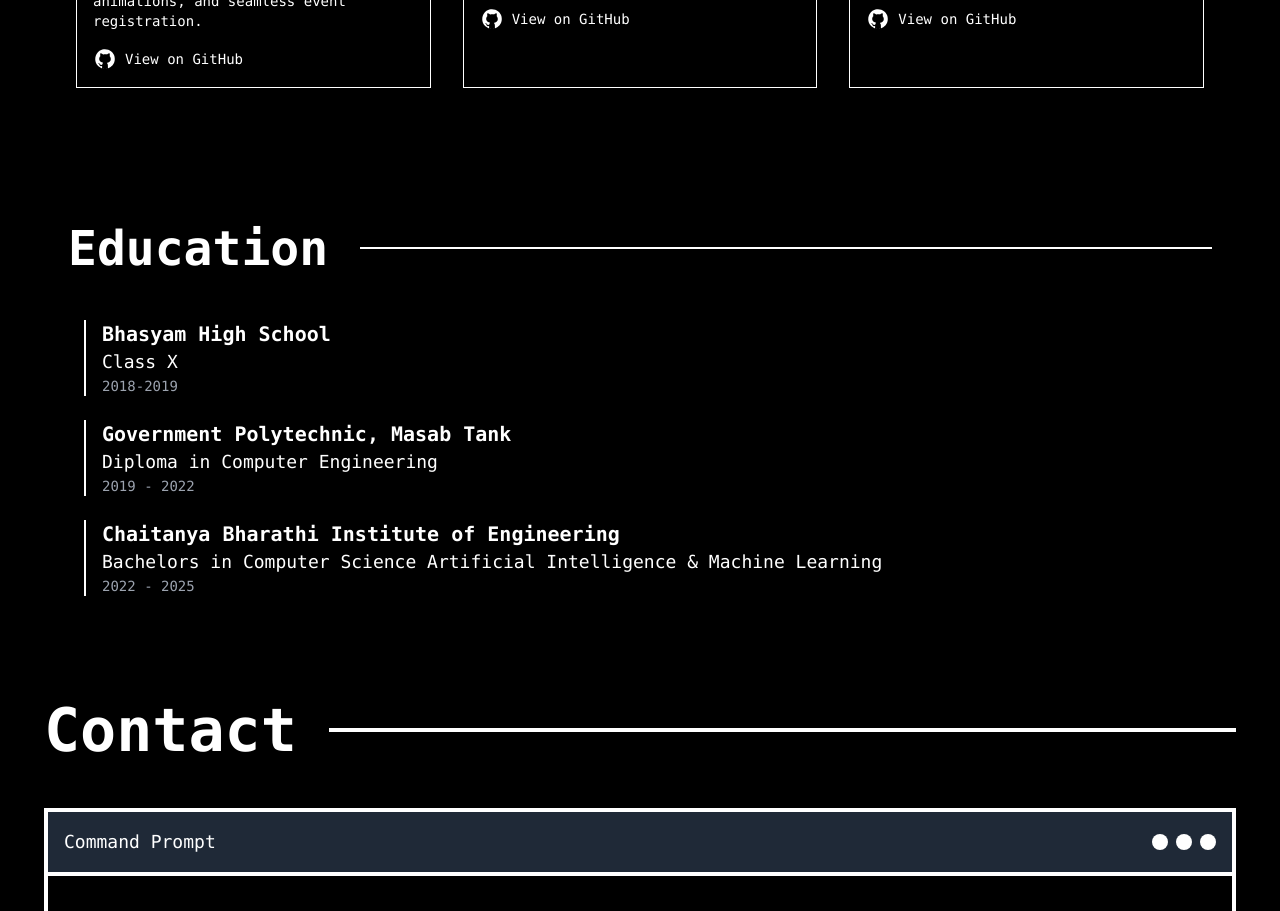
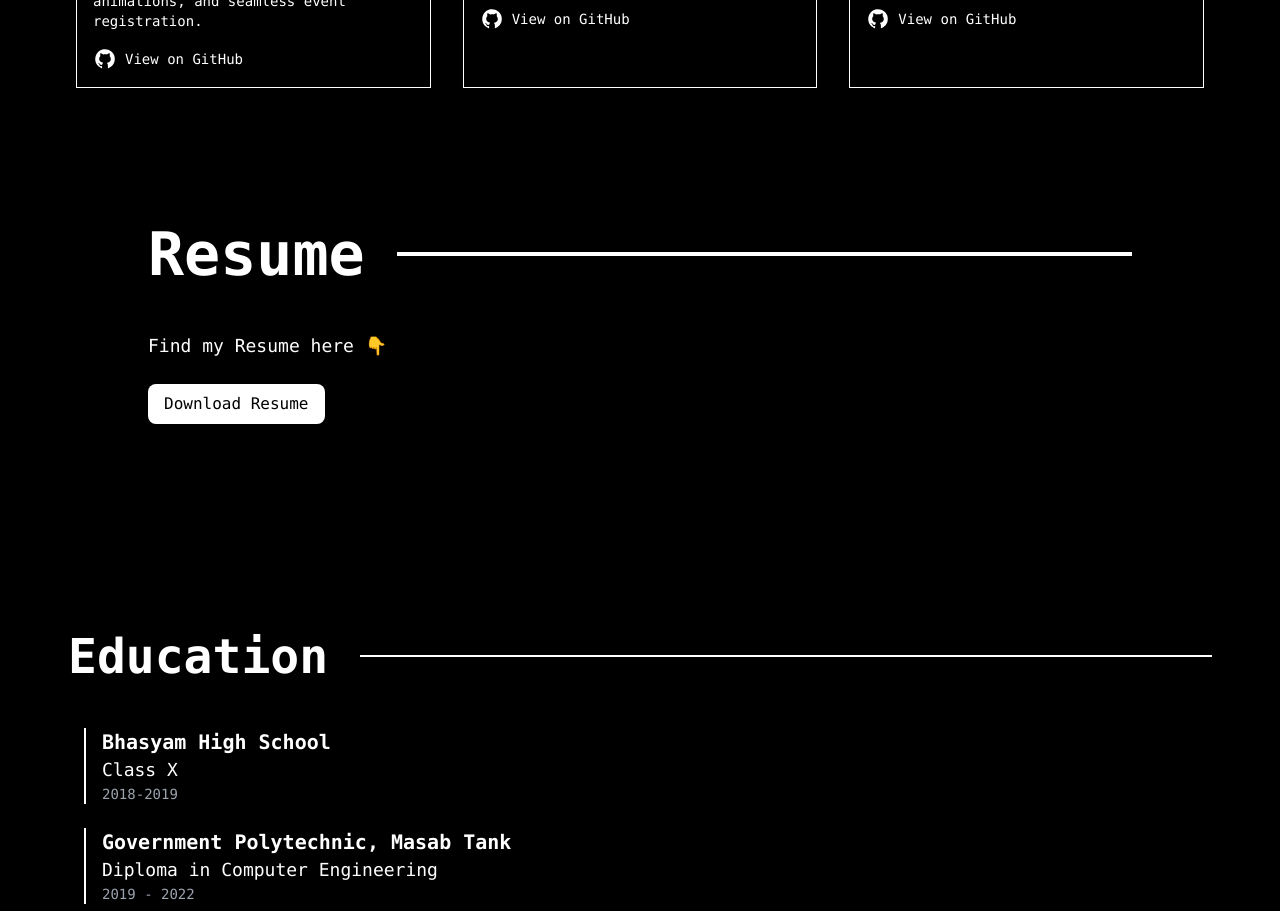
Before and after one commit to Kammari-Santosh-Kumar/Personal-folio, a React (Vite) app: page / in a window 1280 px wide. Shown: the part 2120-3031 px from the top of the page. Built offline with nearby package versions, Linux system fonts and the light colour scheme.

Commit message:
Add Resume

```diff
--- a/src/App.jsx
+++ b/src/App.jsx
@@ -5,6 +5,7 @@ import Projects from "./pages/Projects";
 import Contact from "./pages/Contact";
 import Skills from "./pages/Skills";
 import Education from "./pages/Education";
+import Resume from "./pages/Resume";
 
 const App = () => {
   return (
@@ -25,6 +26,9 @@ const App = () => {
         <section id="projects" className="pt-20">
           <Projects />
         </section>
+        <section id="resume" className="p-20">
+          <Resume />
+        </section>
         <section id="education" className="pt-20">
           <Education />
         </section>
--- a/src/pages/Projects.jsx
+++ b/src/pages/Projects.jsx
@@ -1,4 +1,3 @@
-import React from "react";
 import GroupGPTLogo from '../assets/groupgpt.jpg'
 import portfolioLogo from '../assets/portfolio.png'
 import leaderboardLogo from '../assets/leaderboard.png'
--- /dev/null
+++ b/src/pages/Resume.jsx
@@ -0,0 +1,37 @@
+import React from 'react';
+
+const Resume = () => {
+  // Function to handle resume download
+  const handleDownload = () => {
+    const link = document.createElement('a');
+    link.href = 'https://drive.google.com/file/d/1LXs9998TywjpqslRnBFGEfzi9PPSo0QO/view?usp=sharing';
+    link.download = 'YourName_Resume.pdf';
+    link.click();
+  };
+
+
+
+
+  return (
+    <section className="space-y-6 p-6">
+    <div>
+      <div className="flex items-center mb-12">
+        <h2 className="text-6xl font-bold text-white mr-8">Resume</h2>
+        <div className="flex-grow border-t-4 border-white"></div>
+      </div>
+        <p className="text-lg mb-6 text-white">
+          Find my Resume here 👇
+        </p>
+
+        <button
+          className="bg-white text-black py-2 px-4 rounded-lg hover:bg-green-600 transition duration-300"
+          onClick={handleDownload}
+        >
+          Download Resume
+        </button>
+      </div>
+      </section>
+  );
+};
+
+export default Resume;
```
